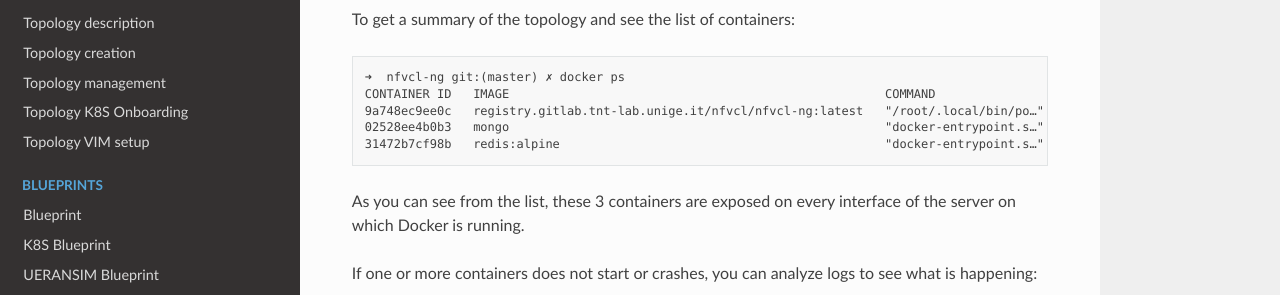
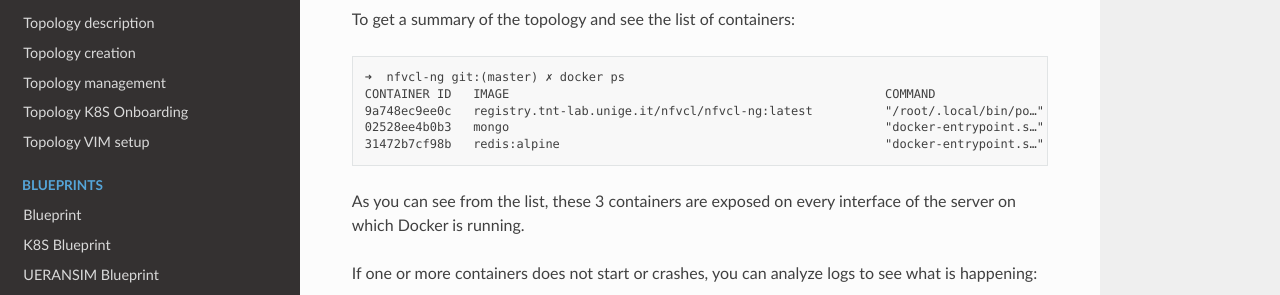
Before and after one commit to s2n-cnit/nfvcl-ng, a Sphinx documentation site: the page built from docs/source/docker.md, in a window 1280 px wide and 900 px high, scrolled down 647 px. Shown: the part 190-485 px from the top of the window. Built offline with Sphinx 7.4.7 and the Read the Docs theme 2.0.0, drawn with Linux system fonts in a browser that asks for light colours.

Commit message:
fix(Helm): Changed image url to the public one

````diff
--- a/compose.yaml
+++ b/compose.yaml
@@ -1,6 +1,6 @@
 services:
   nfvcl:
-    image: registry.gitlab.tnt-lab.unige.it/nfvcl/nfvcl-ng:latest
+    image: registry.tnt-lab.unige.it/nfvcl/nfvcl-ng:latest
     depends_on:
       - mongo
       - redis
--- a/docs/source/docker.md
+++ b/docs/source/docker.md
@@ -26,7 +26,7 @@ To get a summary of the topology and see the list of containers:
 ```
 ➜  nfvcl-ng git:(master) ✗ docker ps
 CONTAINER ID   IMAGE                                                    COMMAND                  CREATED         STATUS              PORTS                                           NAMES
-9a748ec9ee0c   registry.gitlab.tnt-lab.unige.it/nfvcl/nfvcl-ng:latest   "/root/.local/bin/po…"   2 minutes ago   Up About a minute   0.0.0.0:5002->5002/tcp, :::5002->5002/tcp       nfvcl-ng-nfvcl-1
+9a748ec9ee0c   registry.tnt-lab.unige.it/nfvcl/nfvcl-ng:latest          "/root/.local/bin/po…"   2 minutes ago   Up About a minute   0.0.0.0:5002->5002/tcp, :::5002->5002/tcp       nfvcl-ng-nfvcl-1
 02528ee4b0b3   mongo                                                    "docker-entrypoint.s…"   2 minutes ago   Up About a minute   0.0.0.0:27017->27017/tcp, :::27017->27017/tcp   nfvcl-ng-mongo-1
 31472b7cf98b   redis:alpine                                             "docker-entrypoint.s…"   2 minutes ago   Up About a minute   0.0.0.0:6379->6379/tcp, :::6379->6379/tcp       nfvcl-ng-redis-1
 ```
````
Also changed, not shown: 1 other file.
